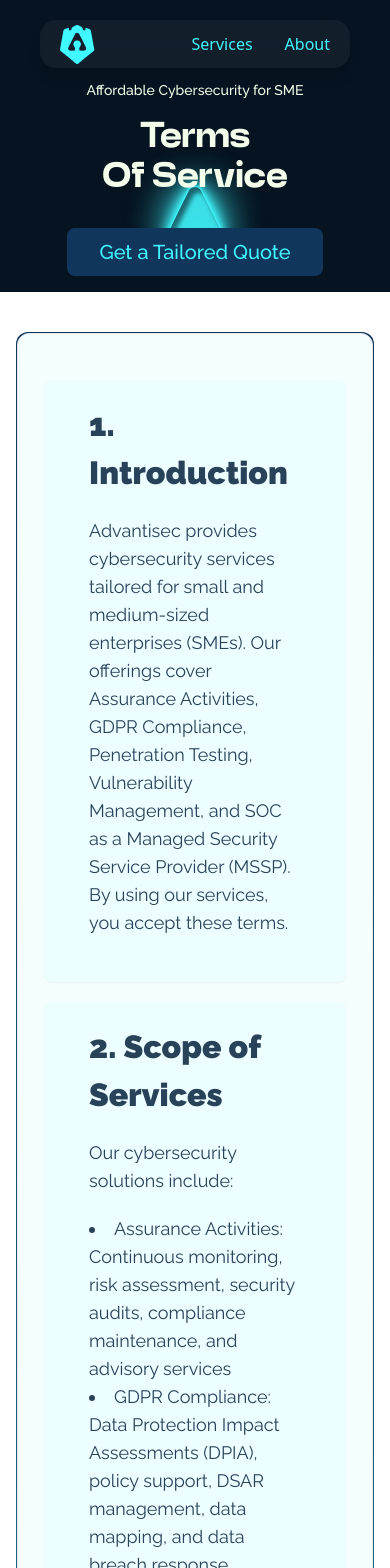
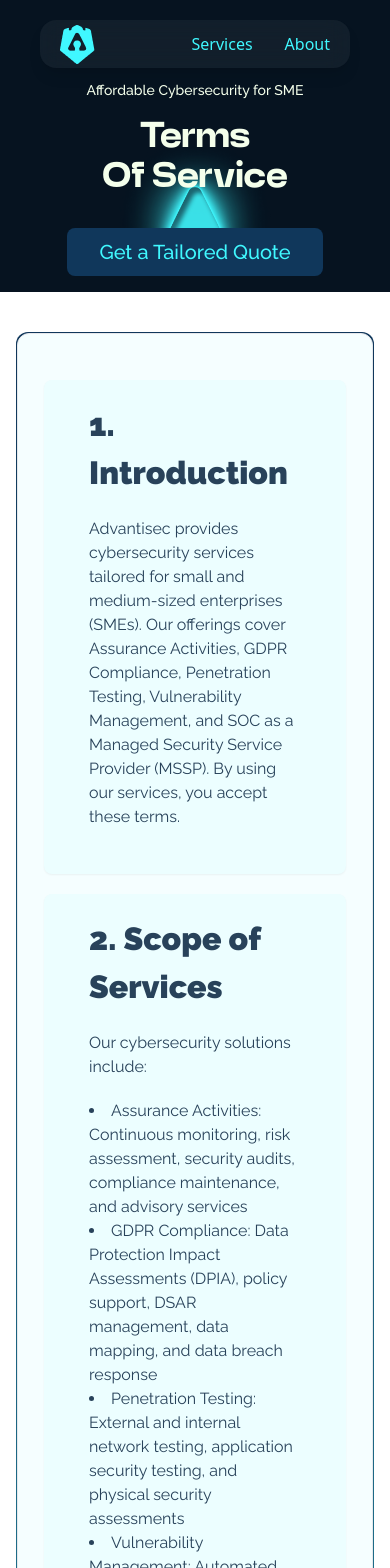
Before and after one commit to Danimoz/advantisec, a Next.js app: page /terms in a window 390 px wide. Shown: the top 1568 px of the page. Built offline with nearby package versions, Linux system fonts and the light colour scheme.

Commit message:
ft: mobile view

```diff
--- a/src/app/policies/page.tsx
+++ b/src/app/policies/page.tsx
@@ -15,7 +15,7 @@
       />
 
       <section className="py-10 md:py-14 lg:py-20 xl:py-28 bg-white">
-        <GradientBorderCard className='md:container md:mx-auto mx-4' cardClassName='bg-[#f5feff] p-5 md:p-10' gradientDirection='down'>
+        <GradientBorderCard className='md:container md:mx-auto mx-4' cardClassName='bg-[#f5feff] p-3 md:p-10' gradientDirection='down'>
           <CardContent className="p-2 md:p-5">
             <Card className="bg-[#ecfeff] p-3 md:p-10 border-transparent">
               <CardContent className="text-[#28425a] space-y-5">
@@ -40,7 +40,7 @@
                         {policy.subTitle}
                       </p>
                     )}
-                    <ul className={`${policy.content.length > 1 ? 'list-disc list-inside pl-5': ''} text-lg md:text-xl`}>
+                    <ul className={`${policy.content.length > 1 ? 'list-disc list-inside pl-5': ''} text-base md:text-xl`}>
                       {policy.content.map((point, index) => (
                         <li key={index}>
                           {point}
--- a/src/app/terms/page.tsx
+++ b/src/app/terms/page.tsx
@@ -25,11 +25,11 @@
                       {policy.id}. {policy.title}
                     </h2>
                     {policy.subTitle && (
-                      <p className="text-lg md:text-xl">
+                      <p className="text-base md:text-xl">
                         {policy.subTitle}
                       </p>
                     )}
-                    <ul className={`${policy.content.length > 1 ? 'list-disc': ''} list-inside text-lg md:text-xl`}>
+                    <ul className={`${policy.content.length > 1 ? 'list-disc': ''} list-inside text-base md:text-xl`}>
                       {policy.content.map((point, index) => (
                         <li key={index}>
                           {point}
```
